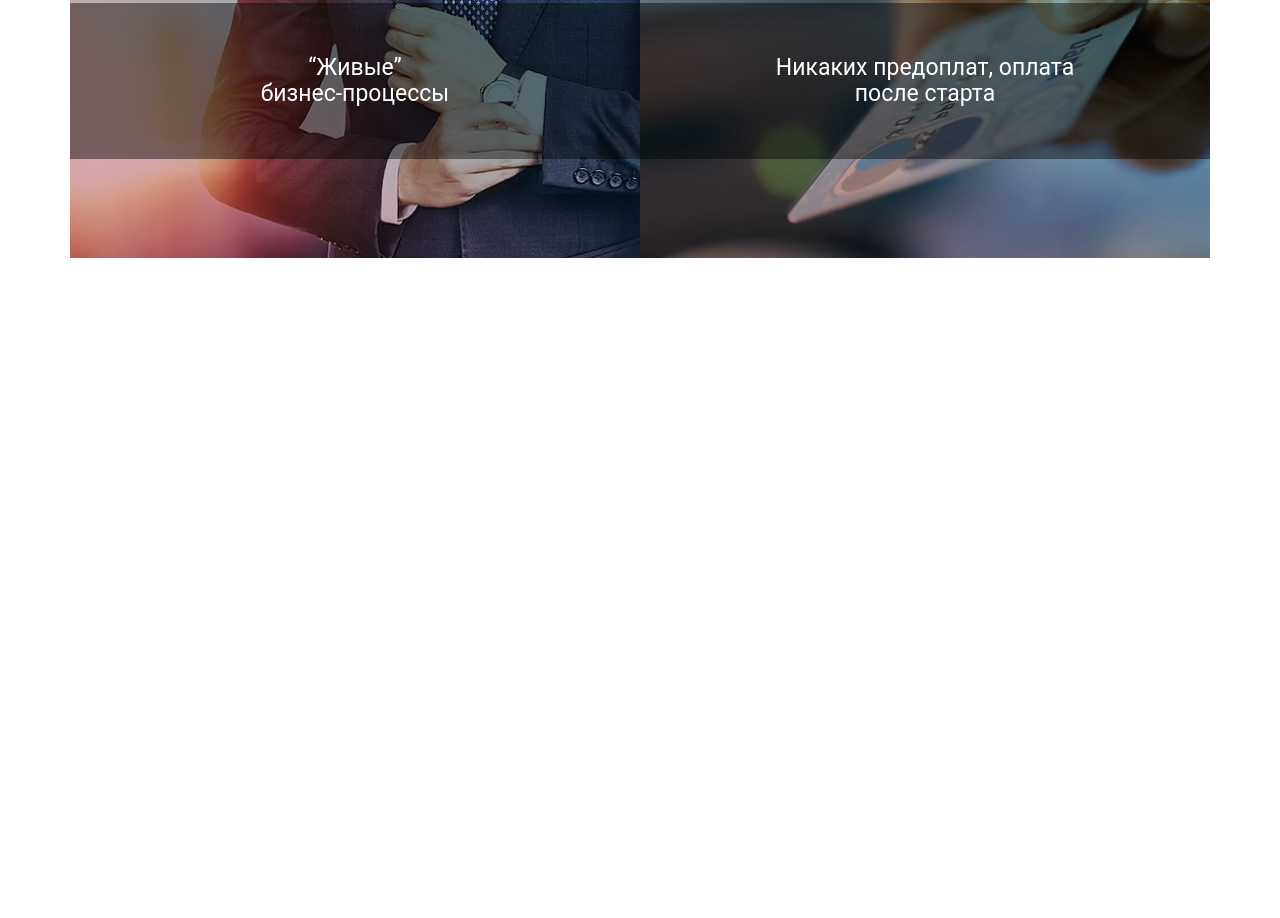
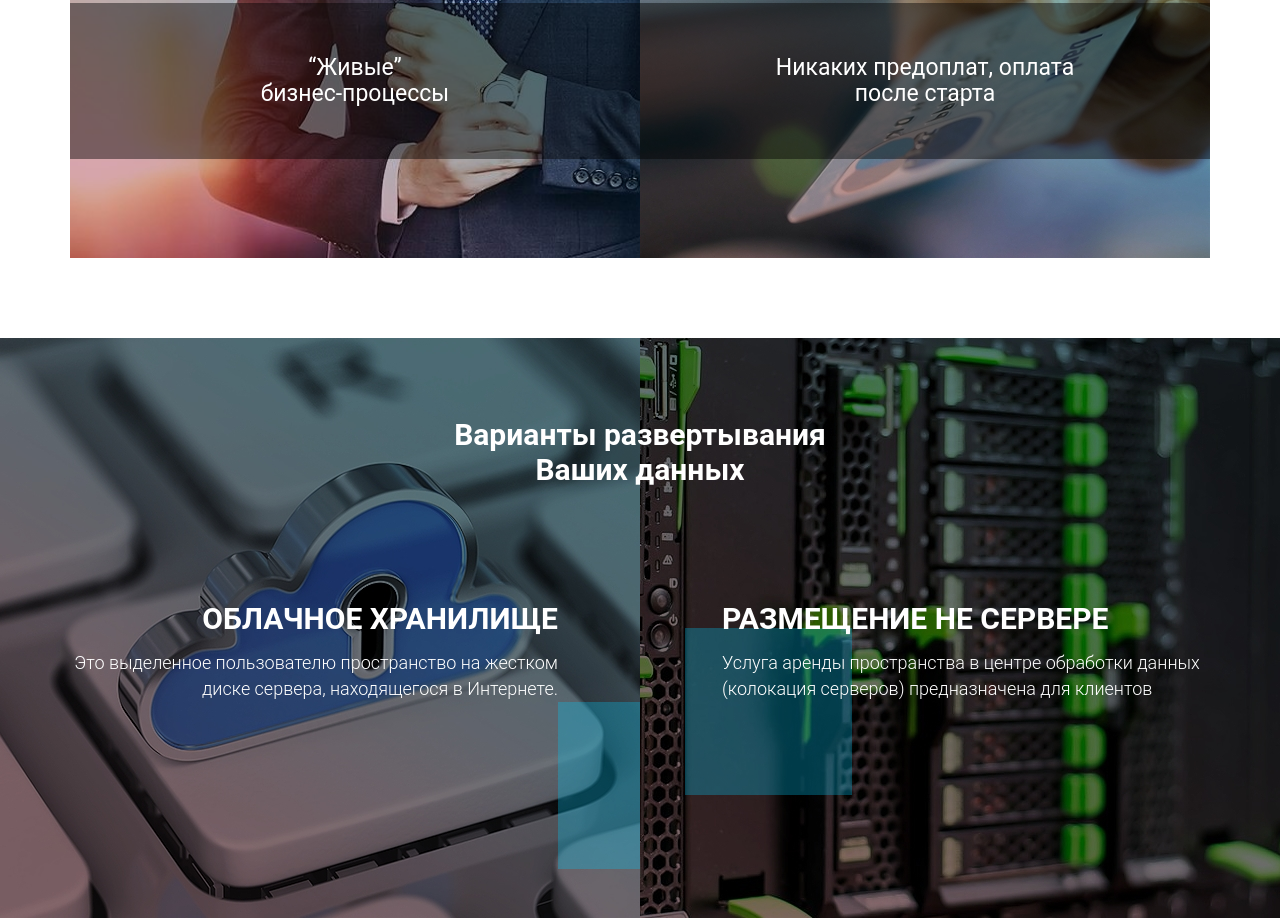
Before and after one commit to ZGennadiy/PrengiApp, a website: page src/index.html in a window 1280 px wide. Shown: the part 3655-4573 px from the top of the page. Before the commit the page ends 3993 px from the top, so only its background shows below. Drawn offline with nearby package versions, Linux system fonts and the light colour scheme; files that its build step writes are made by us from their sources.

Commit message:
almost complete section set-selection

```diff
--- a/src/index.html
+++ b/src/index.html
@@ -215,6 +215,19 @@
             </div>
         </section>
 
+        <section class="set-selection">
+            <h3 class="heading3">Варианты развертывания<br>Ваших данных</h3>
+                <div class="set-selection__cloud">
+                    <div class="set-selection__name">Облачное хранилище</div>
+                    <div class="set-selection__descr">Это выделенное пользователю пространство на жестком<br>диске сервера, находящегося в Интернете.</div>
+                </div>
+                <div class="set-selection__server">
+                    <div class="set-selection__name">Размещение не сервере</div>
+                    <div class="set-selection__descr">Услуга аренды пространства в центре обработки данных<br>(колокация серверов) предназначена для клиентов</div>
+
+            </div>
+        </section>
+
 
     </main>
 
--- /dev/null
+++ b/src/sass/blocks/_set-selection.scss
@@ -0,0 +1,67 @@
+.set-selection {
+    padding-top: 80px;
+    position: relative;
+    min-height: 580px;
+    color: $txt-light-color;
+
+    &__cloud {
+        padding-right: 82px;
+        width: 50%;
+        min-height: inherit;
+        position: absolute;
+        left: 0;
+        top: 0;
+        z-index: -2;
+        background: url(../img/cloud.jpg) center center no-repeat;
+        text-align: right;
+        &:after {
+            content: "";
+            position: absolute;
+            width: 167px;
+            height: 167px;
+            background-color: $accent-color;
+            opacity: 0.3;
+            z-index: -1;
+        }
+
+    }
+
+    &__server {
+        padding-left: 82px;
+        width: 50%;
+        min-height: inherit;
+        position: absolute;
+        right: 0;
+        top: 0;
+        z-index: -2;
+        background: url(../img/server.jpg) center center no-repeat;
+        &:after {
+            content: "";
+            top: 50%;
+            left: 45px;
+            position: absolute;
+            width: 167px;
+            height: 167px;
+            background-color: $accent-color;
+            opacity: 0.3;
+            z-index: -1;
+        }
+    }
+
+    &__name {
+        position: relative;
+        margin-top: 270px;
+        font-size: 30px;
+        font-weight: 700;
+        line-height: 22px;
+        text-transform: uppercase;
+    }
+
+    &__descr {
+        margin-top: 20px;
+        font-size: 18px;
+        font-weight: 300;
+        line-height: 26px;
+    }
+
+}
--- a/src/sass/style.scss
+++ b/src/sass/style.scss
@@ -24,7 +24,8 @@
 @import 'blocks/opportunity';
 @import 'blocks/business-sectors';
 @import 'blocks/heading';
-@import 'blocks/_advantages';
+@import 'blocks/advantages';
+@import 'blocks/set-selection';
 
 
 @import 'blocks/widgets';
```
Also changed, not shown: dist/css/style.min.css, dist/index.html.
